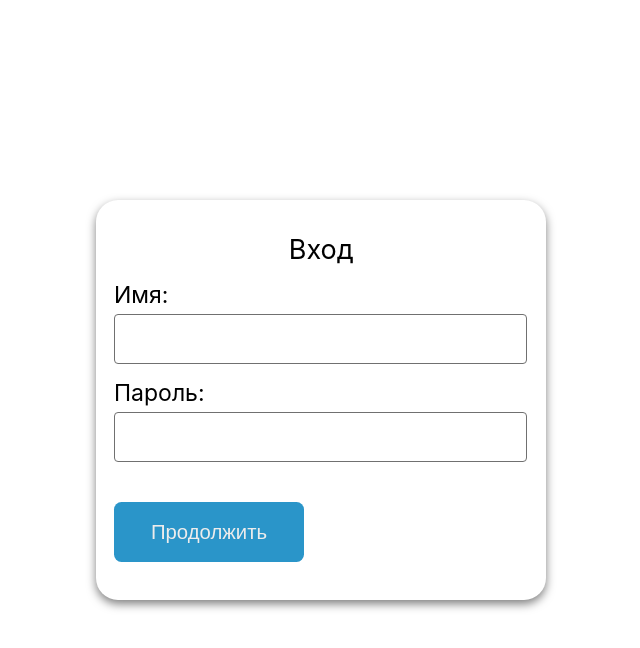
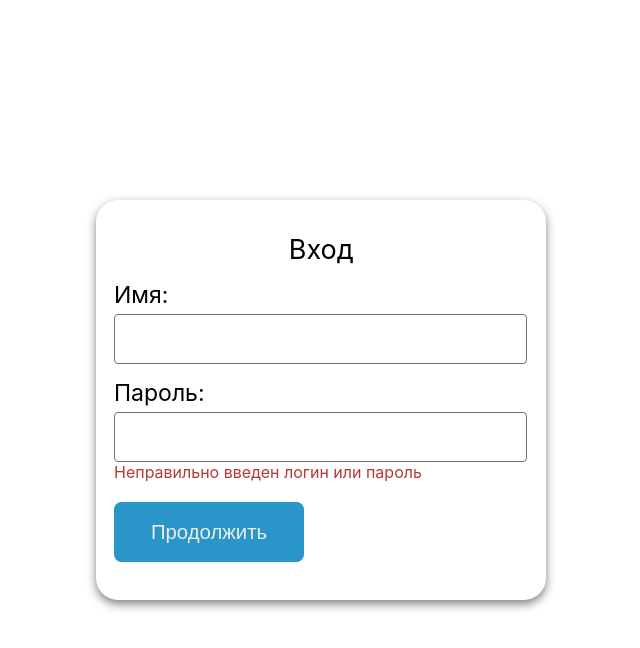
Before and after one commit to supersniper1/JKH, a React (Create React App) app: page /login in a window 1280 px wide. Both pictures are taken after typing "Sample", "Sample123" into the empty fields and a click on the button "Продолжить". Shown: the top 648 px of the page, without its empty margins (319-959 px from the left). Built offline with nearby package versions, Linux system fonts and the light colour scheme; no server answers.

Commit message:
wrong password design

```diff
--- a/src/api/post.api.js
+++ b/src/api/post.api.js
@@ -4,7 +4,7 @@ const apiURL = 'http://10.3.21.206:8080'
 const loginRequest = (dataValue, action, secondAction) => {
   axios.post(`${apiURL}/api/v1/auth/login`, dataValue)
     .then(action)
-    .then(secondAction)
+    .catch(secondAction)
 }
 
 export default loginRequest
--- a/src/pages/login/LoginPage.pages.jsx
+++ b/src/pages/login/LoginPage.pages.jsx
@@ -7,6 +7,7 @@ import loginRequest from "../../api/post.api";
 export const LoginPage = () => {
   const [login, setLogin] = useState('')
   const [password, setPassword] = useState('')
+  const [incorrectPassword, setIncorrectPassword] = useState(false)
 
   const navigate = useNavigate();
   const location = useLocation();
@@ -19,6 +20,15 @@ export const LoginPage = () => {
     signIn(user, () => navigate(fromPage, { replace: true }));
   };
 
+  const incorrectPasswordClass = () => {
+    if (incorrectPassword === true) {
+      return 'incorrectPassword display'
+    }
+    if (incorrectPassword === false) {
+      return 'incorrectPassword hidden'
+    }
+  }
+
   return (
     <div className="loginContainer">
       <div className="loginBlock">
@@ -30,6 +40,7 @@ export const LoginPage = () => {
             'password': password
           },
             (response) => handleLogin(response.data.token),
+            (error => setIncorrectPassword(true))
             )
 
           setPassword('')
@@ -39,6 +50,7 @@ export const LoginPage = () => {
           <input type="name" className="loginInput" value={login} onChange={event => setLogin(event.target.value)}/>
           <h5 className="loginText">Пароль:</h5>
           <input type="password" className="loginInput" value={password} onChange={event => setPassword(event.target.value)} />
+          <p className={incorrectPasswordClass()}>Неправильно введен логин или пароль</p>
           <button className="loginButton" >Продолжить</button>
         </form>
       </div>
--- a/src/pages/login/loginPage.sass
+++ b/src/pages/login/loginPage.sass
@@ -42,7 +42,7 @@
   padding-left: 17.54px
 
 .loginButton
-  margin-top: 40px
+  margin-top: 20px
   width: 190px
   height: 60px
   background: #2a95c9
@@ -55,3 +55,9 @@
   text-align: center
   text-decoration: none
   cursor: pointer
+.incorrectPassword
+  color: #B53939
+.hidden
+  opacity: 0
+.display
+  opacity: 1
```
